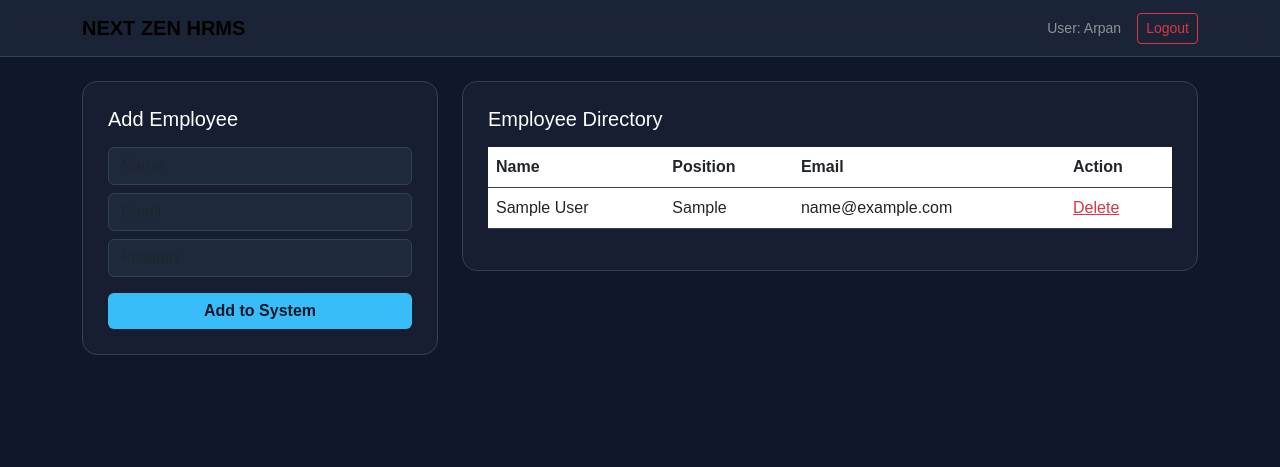
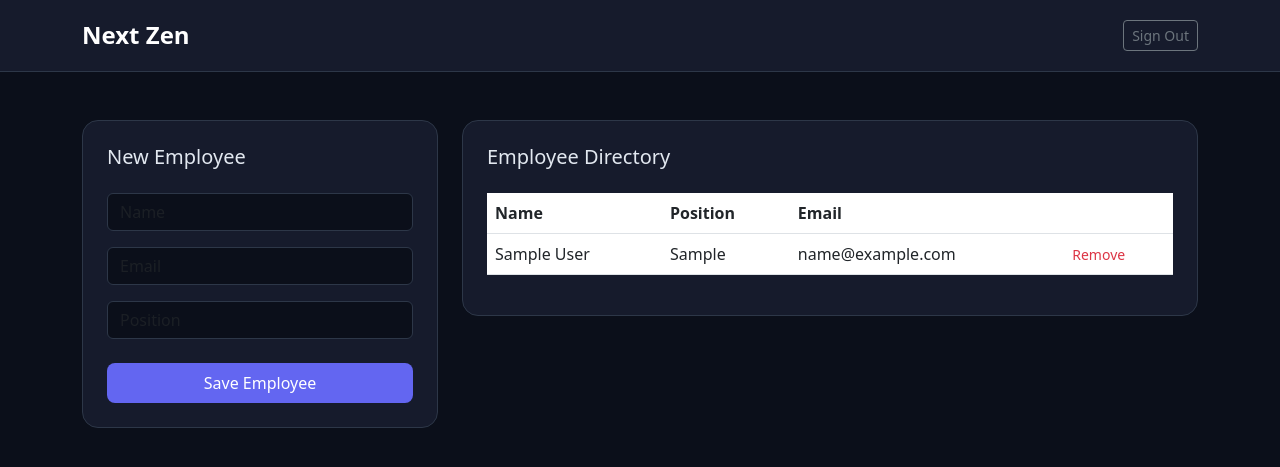
Before and after one commit to Arpan-Automation/my-first-website, a Flask app: page /dashboard in a window 1280 px wide. Shown: the top 467 px of the page. Run offline with Flask 3, Linux system fonts and the light colour scheme; a user stored in the database is signed in; tables that the repository leaves empty hold one stand-in row (values such as "Sample post").

Commit message:
Final Consistent Premium Design

```diff
--- a/app.py
+++ b/app.py
@@ -4,9 +4,8 @@ from flask_sqlalchemy import SQLAlchemy
 from werkzeug.security import generate_password_hash, check_password_hash
 
 base_dir = os.path.abspath(os.path.dirname(__file__))
-
 app = Flask(__name__, template_folder='templates')
-app.config['SECRET_KEY'] = 'premium-zen-key-2026'
+app.config['SECRET_KEY'] = 'ultimate-zen-2026'
 app.config['SQLALCHEMY_DATABASE_URI'] = 'sqlite:///' + os.path.join(base_dir, 'users.db')
 app.config['SQLALCHEMY_TRACK_MODIFICATIONS'] = False
 
@@ -39,9 +38,9 @@ def signup():
         try:
             db.session.add(new_user)
             db.session.commit()
-            flash('Account Created! Login now.', 'success')
+            flash('Success! Account created.', 'success')
             return redirect(url_for('home'))
-        except: flash('User already exists!', 'danger')
+        except: flash('Error: User exists.', 'danger')
     return render_template('signup.html')
 
 @app.route('/login', methods=['POST'])
@@ -65,7 +64,6 @@ def add_employee():
         new_emp = Employee(name=request.form['name'], email=request.form['email'], position=request.form['position'])
         db.session.add(new_emp)
         db.session.commit()
-        flash('Employee Added!', 'success')
     return redirect(url_for('dashboard'))
 
 @app.route('/delete/<int:id>')
--- a/templates/dashboard.html
+++ b/templates/dashboard.html
@@ -1,47 +1,44 @@
 <!DOCTYPE html>
 <html lang="en">
 <head>
-    <meta charset="UTF-8"><title>Dashboard | Next Zen</title>
+    <meta charset="UTF-8"><title>Dashboard</title>
     <link href="https://cdn.jsdelivr.net/npm/bootstrap@5.3.0/dist/css/bootstrap.min.css" rel="stylesheet">
     <style>
-        body { background: #0f172a; color: white; font-family: sans-serif; }
-        .glass-nav { background: rgba(30, 41, 59, 0.8); backdrop-filter: blur(10px); border-bottom: 1px solid #334155; }
-        .glass-card { background: rgba(255, 255, 255, 0.03); border: 1px solid #334155; border-radius: 15px; padding: 25px; }
-        .table { color: white; border-color: #334155; }
-        .btn-zen { background: #38bdf8; border: none; color: #0f172a; font-weight: bold; }
-        .form-control { background: #1e293b; border: 1px solid #334155; color: white; }
+        body { background: #0b0f1a; color: #e2e8f0; }
+        .navbar { background: #161b2c; border-bottom: 1px solid #2d3748; padding: 20px 0; }
+        .card-custom { background: #161b2c; border: 1px solid #2d3748; border-radius: 16px; padding: 24px; }
+        .table { color: #e2e8f0; --bs-table-hover-bg: #1e293b; }
+        .btn-add { background: #6366f1; border: none; color: white; border-radius: 8px; padding: 8px 20px; }
+        .form-control { background: #0b0f1a; border: 1px solid #2d3748; color: white; }
     </style>
 </head>
 <body>
-<nav class="navbar glass-nav mb-4"><div class="container">
-    <span class="navbar-brand fw-bold">NEXT ZEN HRMS</span>
-    <div class="d-flex align-items-center">
-        <span class="me-3 small text-white-50">User: {{ user }}</span>
-        <a href="/logout" class="btn btn-sm btn-outline-danger">Logout</a>
-    </div>
+    <nav class="navbar mb-5"><div class="container">
+        <span class="h4 fw-bold m-0 text-white">Next Zen</span>
+        <a href="/logout" class="btn btn-outline-secondary btn-sm">Sign Out</a>
     </div></nav>
 
     <div class="container"><div class="row">
-    <div class="col-md-4 mb-4"><div class="glass-card">
-        <h5 class="mb-3">Add Employee</h5>
+        <div class="col-lg-4 mb-4"><div class="card-custom">
+            <h5 class="mb-4">New Employee</h5>
             <form action="/add_employee" method="POST">
-            <input type="text" name="name" class="form-control mb-2" placeholder="Name" required>
-            <input type="email" name="email" class="form-control mb-2" placeholder="Email" required>
-            <input type="text" name="position" class="form-control mb-3" placeholder="Position" required>
-            <button class="btn btn-zen w-100">Add to System</button>
+                <input type="text" name="name" class="form-control mb-3" placeholder="Name">
+                <input type="email" name="email" class="form-control mb-3" placeholder="Email">
+                <input type="text" name="position" class="form-control mb-4" placeholder="Position">
+                <button class="btn btn-add w-100">Save Employee</button>
             </form>
         </div></div>
-    <div class="col-md-8"><div class="glass-card">
-        <h5>Employee Directory</h5>
-        <table class="table table-hover mt-3">
-            <thead><tr><th>Name</th><th>Position</th><th>Email</th><th>Action</th></tr></thead>
+        <div class="col-lg-8"><div class="card-custom">
+            <h5 class="mb-4">Employee Directory</h5>
+            <div class="table-responsive"><table class="table table-hover">
+                <thead><tr><th>Name</th><th>Position</th><th>Email</th><th></th></tr></thead>
                 <tbody>
                     {% for emp in employees %}
                     <tr><td>{{emp.name}}</td><td>{{emp.position}}</td><td>{{emp.email}}</td>
-                    <td><a href="/delete/{{emp.id}}" class="text-danger">Delete</a></td></tr>
+                    <td><a href="/delete/{{emp.id}}" class="text-danger text-decoration-none small">Remove</a></td></tr>
                     {% endfor %}
                 </tbody>
-        </table>
+            </table></div>
         </div></div>
     </div></div>
 </body>
```
Also changed, not shown: templates/signup.html (+24 -13 lines). Lines whose indentation alone changed are shown as unchanged.
